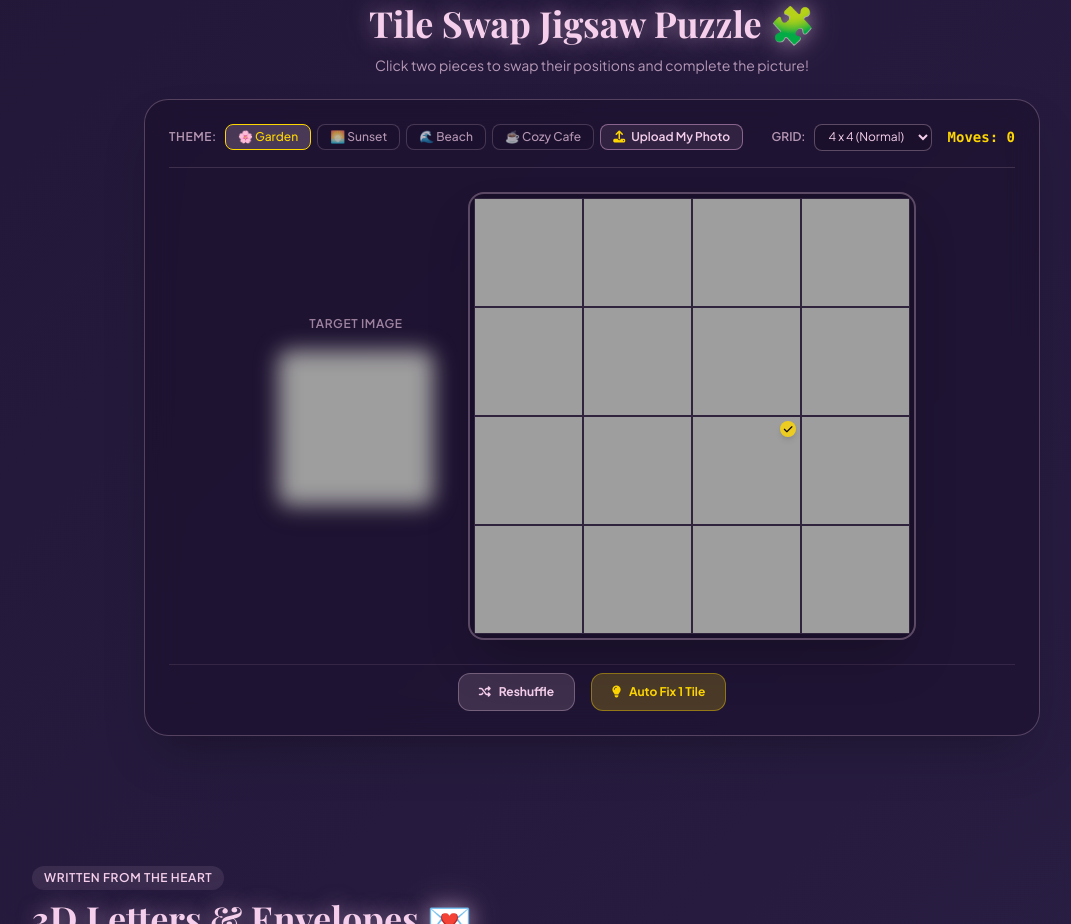
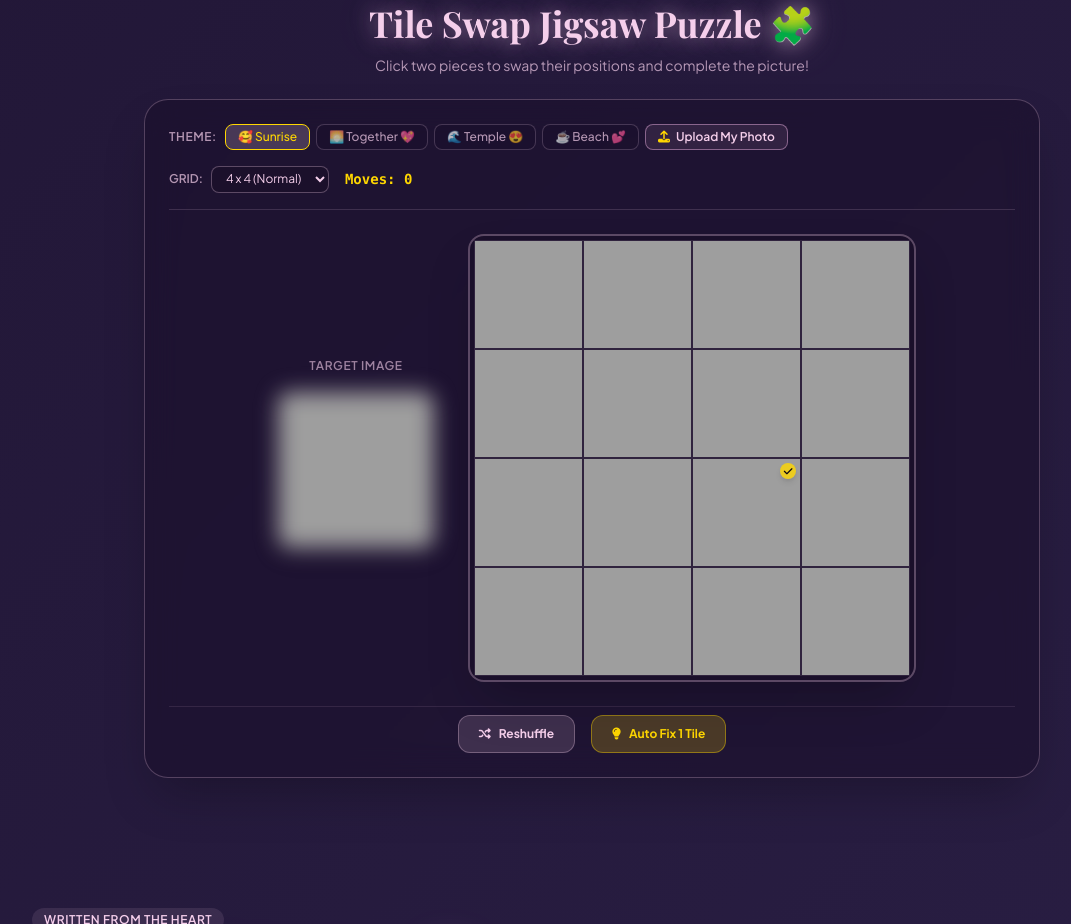
Before and after one commit to Nkreddy-7/foryou, a plain HTML site: page index.html in a window 1280 px wide. Shown: the part 8477-9401 px from the top of the page, without its empty margins (48-1119 px from the left). Drawn offline with nearby package versions, Linux system fonts and the light colour scheme; grey boxes are pictures that could not be loaded; animation ran at ten frames a second; a web font is replaced by a local one.

Commit message:
Update index.html

```diff
--- a/index.html
+++ b/index.html
@@ -912,17 +912,17 @@
                         <span class="text-xs font-semibold uppercase tracking-wider text-softPink/70">Theme:</span>
                         <div class="flex items-center gap-1.5 flex-wrap">
                             <button onclick="changeSwapScene('garden', this)"
-                                class="swap-theme-btn px-3 py-1 rounded-lg border border-goldGlow bg-softPink/20 text-xs font-medium text-goldGlow transition">🌸
-                                Garden</button>
+                                class="swap-theme-btn px-3 py-1 rounded-lg border border-goldGlow bg-softPink/20 text-xs font-medium text-goldGlow transition">🥰
+                                 Sunrise</button>
                             <button onclick="changeSwapScene('sunset', this)"
                                 class="swap-theme-btn px-3 py-1 rounded-lg border border-softPink/20 bg-darkPlum/40 text-xs font-medium text-softPink/70 hover:text-softPink transition">🌅
-                                Sunset</button>
+                                Together 💖</button>
                             <button onclick="changeSwapScene('beach', this)"
                                 class="swap-theme-btn px-3 py-1 rounded-lg border border-softPink/20 bg-darkPlum/40 text-xs font-medium text-softPink/70 hover:text-softPink transition">🌊
-                                Beach</button>
+                                Temple 😍</button>
                             <button onclick="changeSwapScene('cafe', this)"
                                 class="swap-theme-btn px-3 py-1 rounded-lg border border-softPink/20 bg-darkPlum/40 text-xs font-medium text-softPink/70 hover:text-softPink transition">☕
-                                Cozy Cafe</button>
+                                Beach 💕</button>
 
                             <!-- Custom Photo Upload Button -->
                             <label
```
